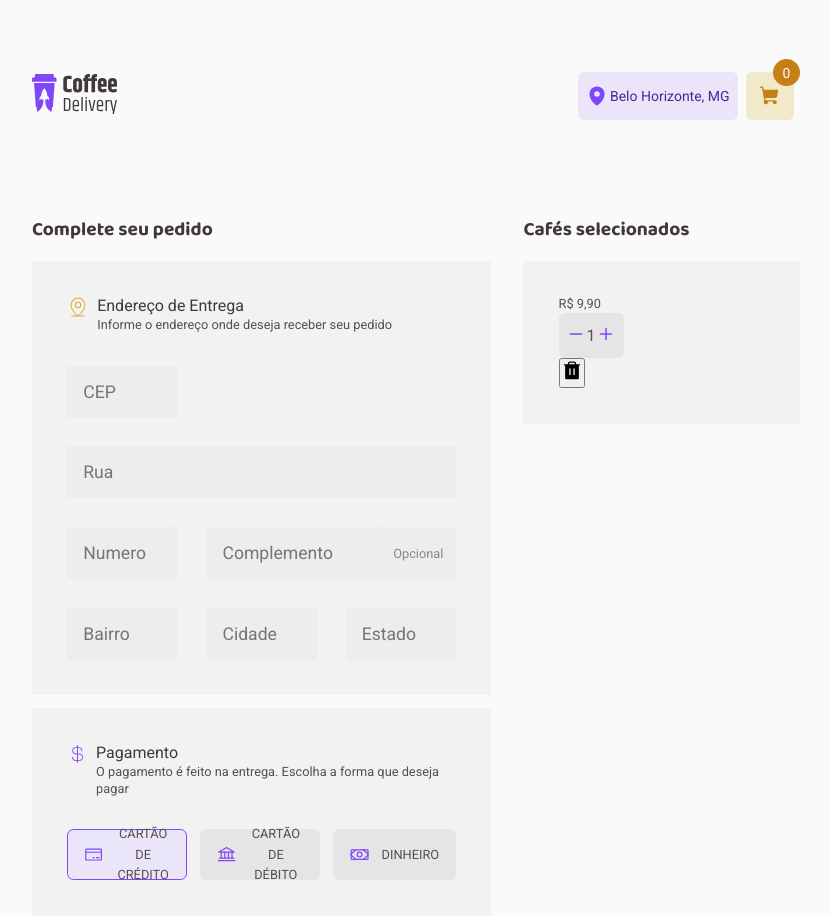
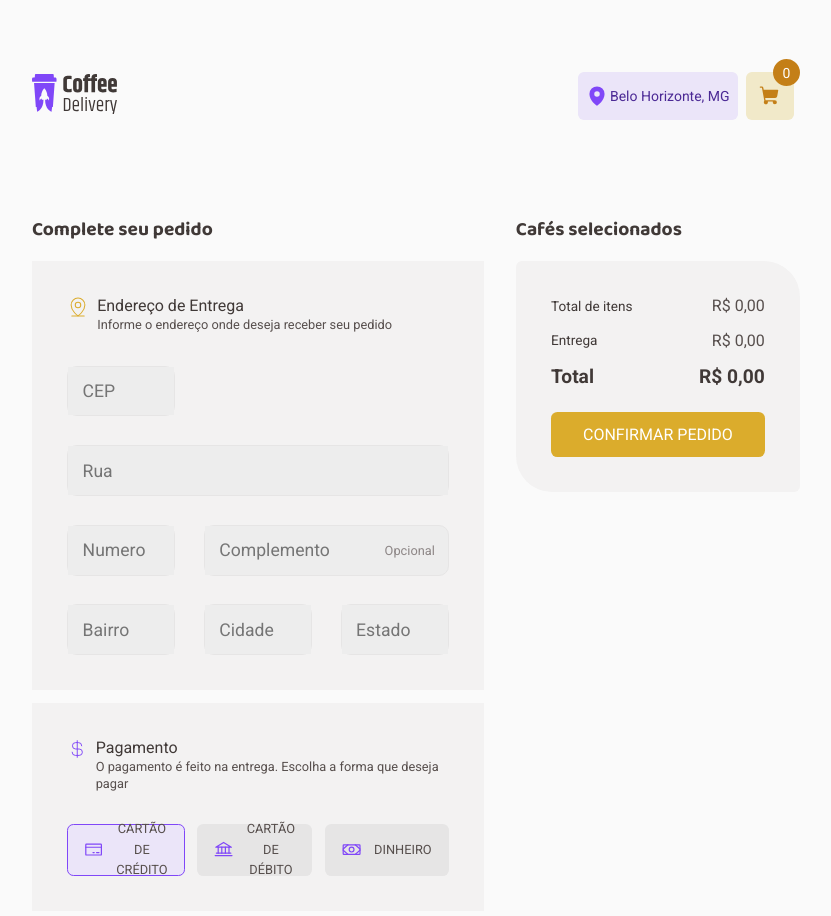
Before and after one commit to Matheussop/Coffe-Delivery, a React (Vite) app: page /Cart in a window 1280 px wide. Shown: the whole page, without its empty margins (224-1055 px from the left). Built offline with nearby package versions, Linux system fonts and the light colour scheme; the HTML template or start-up script is replaced by a standard one.

Commit message:
feat: List in shop menu a list of itens and total cost

```diff
--- a/src/components/Input/styles.ts
+++ b/src/components/Input/styles.ts
@@ -7,6 +7,9 @@ export const InputContainer = styled.div`
 
   width: 100%;
   background-color: ${(props) => props.theme.colors["base-input"]};
+  border: 1px solid ${(props) => props.theme.colors["base-button"]};
+  border-radius: 10px;
+
 `;
 
 export const Suffix =  styled.span`
@@ -21,9 +24,8 @@ export const Input = styled.input`
 
   width: 100%;
 
-  border-radius: 10px;
   border: none;
-  padding: 16px;
+  padding: 0.9rem;
   color: ${(props) => props.theme.colors["base-text"]};
 
   font-family: ${(props) => props.theme.fonts.text};
--- a/src/pages/Cart/index.tsx
+++ b/src/pages/Cart/index.tsx
@@ -1,22 +1,59 @@
-import { useState } from "react";
+import { useState, useContext, useEffect } from "react";
+import { useNavigate } from "react-router-dom";
+import { Trash, Plus, Minus, MapPinLine, CurrencyDollar, Money, Bank, CreditCard } from "phosphor-react";
+
+
 import { InputText } from "../../components/Input";
 import { SelectableButton } from "../../components/SelectableButton";
-import { ItemContainer } from "../Home/components/CoffeItem/styles";
 import { AddressContainer, AddressForm, ComplementContainer, Container,
   ItemsContainer, NumberContainer, PaymentOptions,
-  PaymentOptionsContainer, QuantityContainer, ShopContainer, ShopInfoContainer, StreetContainer, ZipContainer } from "./styles"
-import { Trash, Plus, Minus, MapPinLine, CurrencyDollar, Money, Bank, CreditCard } from "phosphor-react";
+  PaymentOptionsContainer, QuantityContainer, ShopContainer,
+  ShopInfoContainer, StreetContainer, ZipContainer,
+  ItemContainer, TrashContainer, ItemButtons, PriceContainer,
+  Separator, TaxTransportation, TotalContainer, TotalCost,
+  TotalCostItems, ItemButtonsContainer } from "./styles"
+import { CartContext } from "../../contexts/CartContext";
+import { CoffeeItemProps } from "../Home/components/CoffeItem";
+import { CoffeeData } from "../Home/CoffeesData";
+
+const ItemsData: CoffeeItemProps[] = CoffeeData
+
+export type ItemsProps = Omit<CoffeeItemProps, 'price'> & {
+  price: string
+  quantity: number;
+
+};
 
 export function Cart() {
+  const { items } = useContext(CartContext);
   const [paymentMethod, setPaymentMethod] = useState<'credit' | 'debit' | 'money'>('credit');
-  const price = 9.90
-  const priceFormatted = price.toFixed(2).toString().replace('.',',');
+  const [listemItem, setListemItem] = useState<ItemsProps[]>([]);
   const quantityValue = 1
+  const navigate = useNavigate();
+
   const handleSubQuantityItem = () => {}
   const handleAddQuantityItem = () => {}
   const handleChangePaymentMethod = (paymentType: 'credit' | 'debit' | 'money') => {
     setPaymentMethod(paymentType)
   }
+
+  useEffect(() => {
+    const listItem: ItemsProps[] = []
+    if (items && items.length > 0) {
+      items.forEach(item => {
+        const { price, ...isItem} = ItemsData.find(itemData => item.id === itemData.id)!
+        if(isItem) {
+          const priceFormatted = price.toFixed(2).toString().replace('.',',');
+
+          listItem.push({ quantity: quantityValue, price: priceFormatted, ...isItem})
+        }else {
+          alert('Item does not exist')
+        }
+      })
+      setListemItem(listItem)
+    }
+
+  }, [items, navigate])
 
   return (
     <Container>
@@ -77,23 +114,56 @@ export function Cart() {
     <ItemsContainer>
       <h1>Cafés selecionados</h1>
       <ShopContainer>
-        <ItemContainer>
         <div>
-          <p>R$ <span>{priceFormatted}</span></p>
+          {
+            listemItem.map((item) => (
+            <>
+              <ItemContainer key={item.id}>
+                <img src={item.image} alt="Capuccino"/>
+                <div>
+                  <h3>{item.name}</h3>
+                  <ItemButtons>
                     <QuantityContainer>
                     <button onClick={handleSubQuantityItem}>
                       <Minus weight="bold"/>
                     </button>
-            <span>{quantityValue}</span>
+                    <span>{item.quantity}</span>
                     <button onClick={handleAddQuantityItem}>
                       <Plus weight="bold"/>
                     </button>
                     </QuantityContainer>
-          <button onClick={() => {}}>
+                    <TrashContainer onClick={() => {}}>
                       <Trash weight="fill" size={22}/>
-          </button>
+                      REMOVER
+                    </TrashContainer>
+                  </ItemButtons>
               </div>
+              <PriceContainer>
+                <span>R$ {item.price}</span>
+              </PriceContainer>
             </ItemContainer>
+            <Separator/>
+           </>
+          ))
+        }
+        <TotalContainer>
+          <TotalCostItems>
+            <h3>Total de itens</h3>
+            <span>R$ 0,00</span>
+          </TotalCostItems>
+          <TaxTransportation>
+            <h3>Entrega</h3>
+            <span>R$ 0,00</span>
+          </TaxTransportation>
+          <TotalCost>
+            <h3>Total</h3>
+            <span>R$ 0,00</span>
+          </TotalCost>
+        </TotalContainer>
+        </div>
+        <ItemButtonsContainer onClick={() => navigate('/')}>
+            CONFIRMAR PEDIDO
+        </ItemButtonsContainer>
       </ShopContainer>
     </ItemsContainer>
   </Container>
--- a/src/pages/Cart/styles.ts
+++ b/src/pages/Cart/styles.ts
@@ -9,6 +9,8 @@ export const Container = styled.div`
   margin: 5.875rem 0;
   gap: 2rem;
 
+
+
   h1 {
     font-family:  '${(props) => props.theme.fonts.title}';
     color: ${(props) => props.theme.colors["base-subtitle"]};
@@ -17,6 +19,13 @@ export const Container = styled.div`
     margin-bottom: 1rem;
 
   }
+
+`;
+
+export const ShopInfoContainer = styled.div`
+  display: flex;
+  flex-direction: column;
+  align-items: flex-start;
 
   h3 {
     color: ${(props) => props.theme.colors["base-subtitle"]};
@@ -32,18 +41,18 @@ export const Container = styled.div`
   }
 `;
 
-export const ShopInfoContainer = styled.div`
-  display: flex;
-  flex-direction: column;
-  align-items: flex-start;
-
-`;
-
 export const ItemsContainer = styled.div`
   display: flex;
   flex-direction: column;
 
-  width: 498px;
+  min-width: 37%;
+
+  h3 {
+    color: ${(props) => props.theme.colors["base-subtitle"]};
+    font-weight: 400;
+    line-height: 130%;
+    font-size: 1rem;
+  }
 `;
 
 export const AddressContainer = styled.div`
@@ -121,8 +130,19 @@ export const PaymentOptions = styled.div`
 
 export const ShopContainer = styled.div`
   display: flex;
+  border-radius: 6px 36px 6px 36px;
+
   background-color: ${(props) => props.theme.colors["base-card"]};
   padding: 2.2rem;
+  flex-direction: column;
+
+  width: 100%;
+
+  > div {
+    gap: 2.5rem;
+    display: flex;
+    flex-direction: column;
+  }
 `;
 
 export const QuantityContainer = styled.div`
@@ -130,18 +150,130 @@ export const QuantityContainer = styled.div`
   align-items: center;
   justify-content: space-around;
 
+  border-radius: 6px;
+  padding: 0.5rem;
 
-  padding: 0.8rem 0.5rem;
-  margin-right: 0.5rem;
-
-  border-radius: 6px;
-  width: 100%;
   background-color: ${({ theme }) => theme.colors["base-button"]};
-
+  min-width: 70px;
   button {
     background: transparent;
     border: none;
     color: ${({ theme }) => theme.colors["purple"]};
-
   }
 `;
+
+export const TrashContainer = styled.button`
+
+  display: flex;
+  justify-content: center;
+  align-items: center;
+  padding: 0.5rem;
+  background-color: ${(props) => props.theme.colors["base-button"]};
+  color: ${(props) => props.theme.colors["base-text"]};
+  font-size: 0.8rem;
+  border: none;
+  border-radius: 0.4rem;
+
+  svg {
+    color: ${(props) => props.theme.colors.purple};
+    margin-right: 0.2rem;
+  }
+`;
+
+export const ItemButtons = styled.div`
+  display: flex;
+  flex-direction: row;
+  font-size: 1rem;
+  font-family: ${(props) => props.theme.fonts.text};
+  color: ${(props) => props.theme.colors["base-text"]};
+  line-height: 130%;
+  border-radius: 0.4rem;
+  align-items: center;
+  justify-content: center;
+  gap: 0.5rem;
+  margin-top: 0.5rem;
+
+  svg {
+    width: 1rem;
+  }
+
+`;
+
+export const ItemContainer = styled.div`
+  display: flex;
+  width: 100%;
+  align-items: center;
+  justify-content: space-between;
+
+  img {
+    width: 4rem;
+  }
+
+`;
+
+export const PriceContainer = styled.div`
+  display: flex;
+  flex-direction: row;
+  align-items: center;
+
+  span{
+    font-family: '${(props) => props.theme.fonts.text}';
+    font-size: 1rem;
+    font-weight: bold;
+  }
+`
+
+export const Separator = styled.div`
+  height: 1px;
+  border: 1px solid;
+  width: 100%;
+  color: ${(props) => props.theme.colors["base-button"]};
+`;
+
+
+export const TotalContainer = styled.div`
+  display: flex;
+  flex-direction: column;
+  gap: 0.85rem;
+`;
+export const TotalCostItems = styled.div`
+  display: flex;
+  flex-direction: row;
+  align-items: center;
+  justify-content: space-between;
+
+  font-family: '${(props) => props.theme.fonts.text}';
+  font-weight: 400;
+  color: ${(props) => props.theme.colors["base-text"]};
+  line-height: 130%;
+
+  h3 {
+    font-size: 0.85rem;
+  }
+
+  span {
+    font-size: 1rem;
+  }
+
+`;
+export const TaxTransportation = styled(TotalCostItems)``;
+export const TotalCost = styled(TotalCostItems)`
+  h3, span{
+    color: ${(props) => props.theme.colors["base-subtitle"]};
+    font-weight: bold;
+    font-size: 1.2rem;
+  }
+`;
+
+export const ItemButtonsContainer = styled.button`
+  display: flex;
+  align-items: center;
+  justify-content: center;
+  width: 100%;
+  background-color: ${(props) => props.theme.colors["yellow"]};
+  color: ${(props) => props.theme.colors["white"]};
+  padding: 0.8rem;
+  border: none;
+  border-radius: 0.4rem;
+  margin-top: 1.4rem;
+`;
```
Lines whose indentation alone changed are shown as unchanged.
